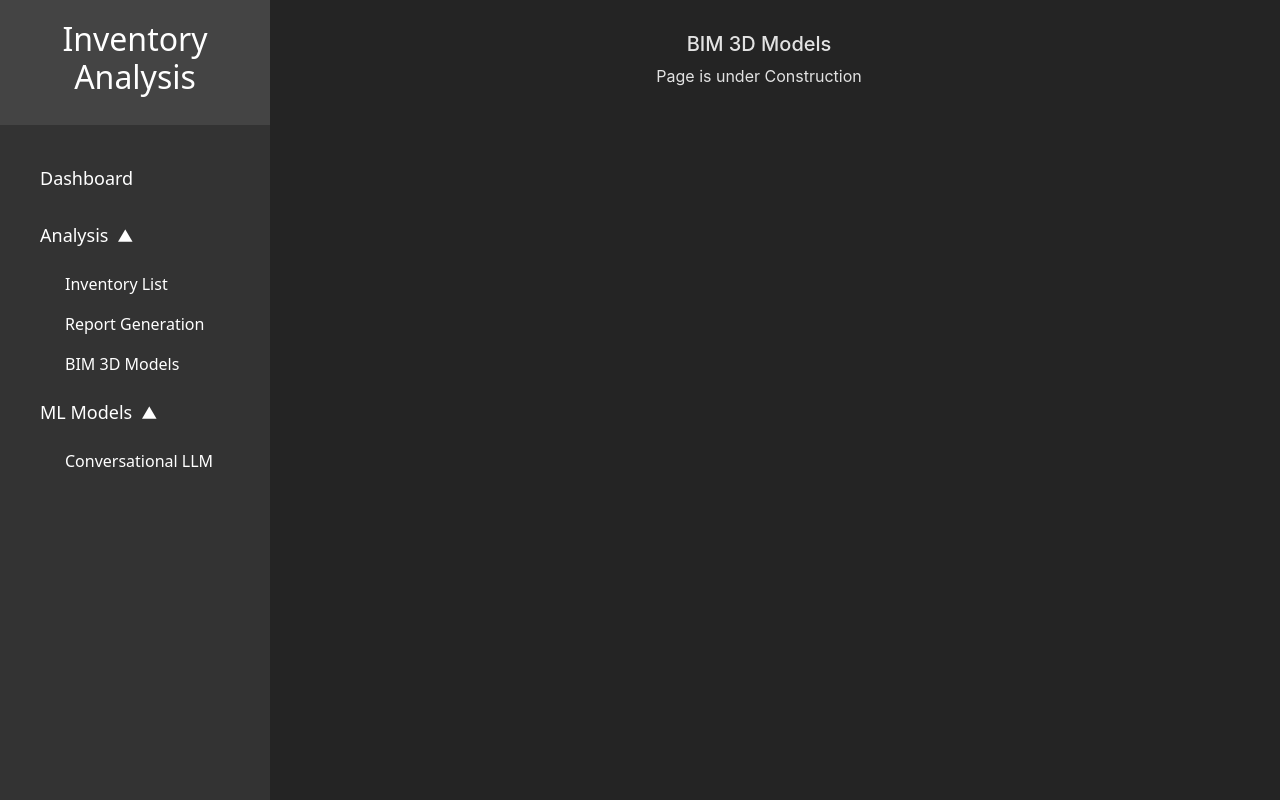
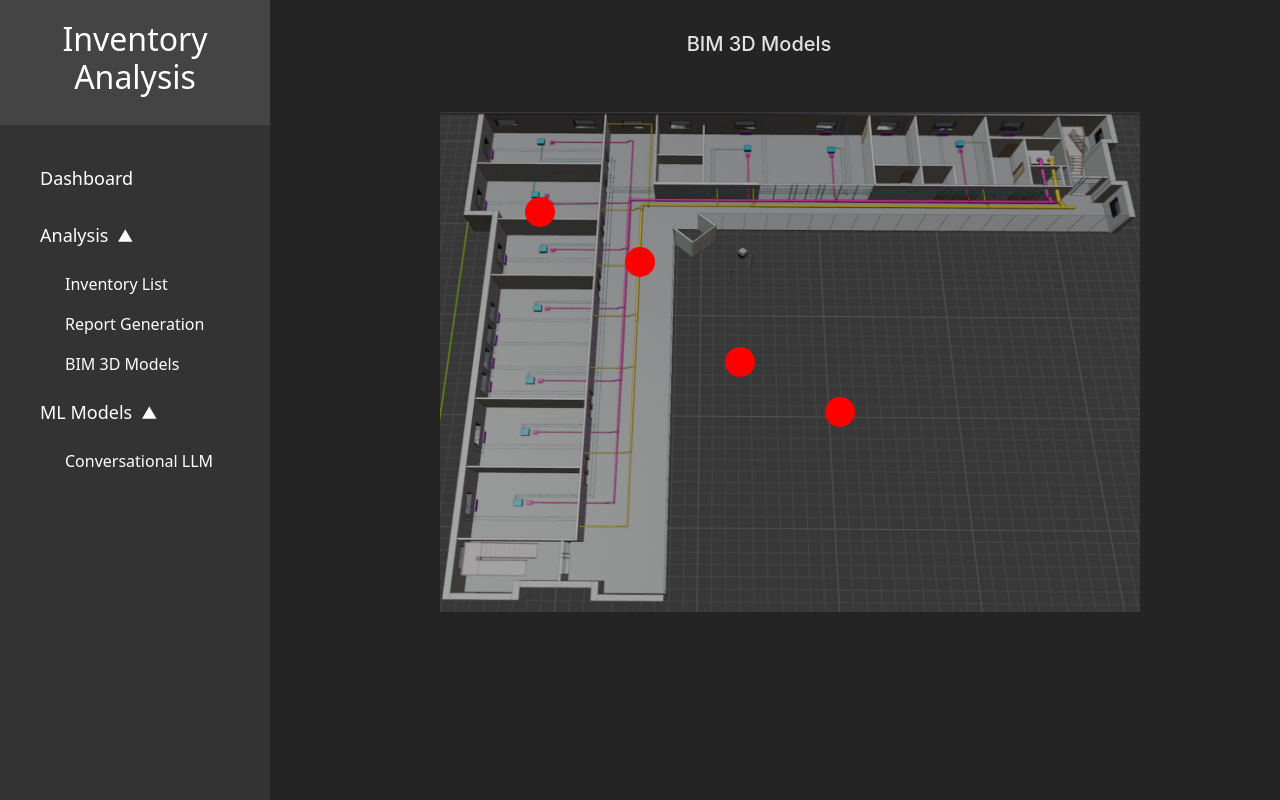
Before and after one commit to Mischief-Managers/react_app, a React (Vite) app in the folder inventory_analysis_client/: page /analysis/bmi_model in a window 1280 px wide. Built offline with nearby package versions, Linux system fonts and the light colour scheme.

Commit message:
multiple dots

```diff
--- a/inventory_analysis_client/src/components/Analysis/BMI_Model.tsx
+++ b/inventory_analysis_client/src/components/Analysis/BMI_Model.tsx
@@ -1,7 +1,17 @@
 import Sidebar from "../SideBar";
+import React, { useState, useEffect } from 'react';
+import ImageWithDots_2 from "../Common/ImageWithDots_2";
 
 
 function BMI_Model() {
+
+  const coordinates = [
+    { x: 100, y: 100 },
+    { x: 200, y: 150 },
+    { x: 300, y: 250 },
+    { x: 400, y: 300 },
+  ];
+
   return (
     <div>
       <Sidebar />
@@ -9,7 +19,16 @@ function BMI_Model() {
       <div className="mainBody">
         <h5>BIM 3D Models</h5>
 
-        <p>Page is under Construction</p>
+        <div>
+
+          <br></br>
+          <br></br>
+
+          <div style={{ width: '10px', height: '10px', position: 'relative', textAlign: 'center', marginLeft: '170px' }}>
+            <ImageWithDots_2 coordinates={coordinates} />
+          </div>
+
+        </div>
       </div>
     </div>
   );
--- /dev/null
+++ b/inventory_analysis_client/src/components/Common/ImageWithDots_2.tsx
@@ -0,0 +1,33 @@
+import React from 'react';
+import bim_1 from "../../assets/photo/BIM_Img_1.jpg";
+
+const ImageWithDots_2 = ({ coordinates }) => {
+  return (
+    <div style={{ position: 'relative', width: '700px', height: '500px' }}>
+      <img
+        src={bim_1}
+        alt="Targeted"
+        style={{ width: '100%', height: '100%' }}
+      />
+
+      {coordinates.map((coord, index) => (
+        <a
+          key={index}
+          href="/dashboard"
+          style={{
+            position: 'absolute',
+            top: coord.y,
+            left: coord.x,
+            width: '30px',
+            height: '30px',
+            backgroundColor: 'red',
+            borderRadius: '50%',
+            transform: 'translate(-50%, -50%)',
+          }}
+        />
+      ))}
+    </div>
+  );
+};
+
+export default ImageWithDots_2;
```
